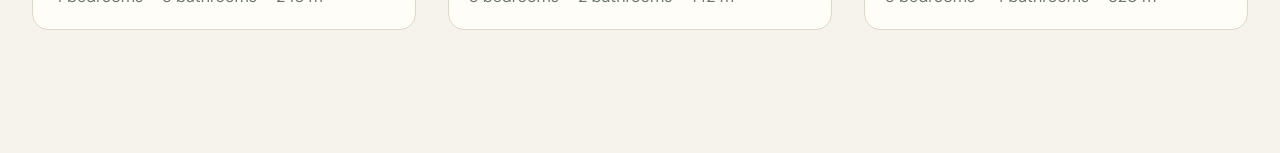
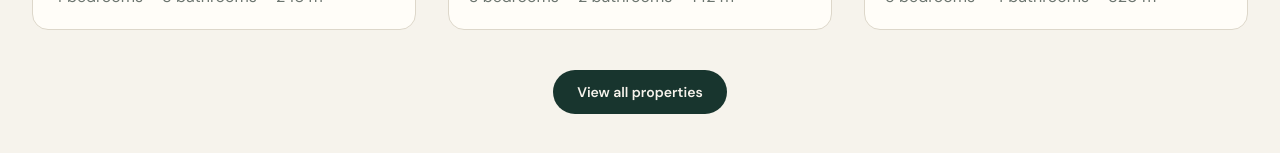
Before and after one commit to AndyBeable/casa-clara, a Next.js app: page / in a window 1280 px wide. Shown: the part 727-880 px from the top of the page. Before the commit the page ends 837 px from the top, so only its background shows below. Built offline with nearby package versions, Linux system fonts and the light colour scheme.

Commit message:
Updates site navigation

```diff
--- a/app/page.tsx
+++ b/app/page.tsx
@@ -1,7 +1,13 @@
 import PropertyGrid from "@/components/PropertyGrid/PropertyGrid";
 import { properties } from "@/data/properties";
+import Link from "next/link";
+
+const viewAllPropertiesClassName =
+  "inline-flex h-11 items-center justify-center rounded-full bg-foreground px-6 text-sm font-semibold text-background transition-opacity hover:opacity-90 focus-visible:outline-2 focus-visible:outline-offset-4 focus-visible:outline-accent";
 
 export default function Home() {
+  const featuredProperties = properties.slice(0, 3);
+
   return (
     <main className="px-6 py-16 sm:py-20 lg:px-8">
       <div className="mx-auto max-w-7xl">
@@ -20,7 +26,12 @@ export default function Home() {
           </p>
         </header>
 
-        <PropertyGrid properties={properties} />
+        <PropertyGrid properties={featuredProperties} />
+        <div className="mt-10 flex justify-center">
+          <Link href="/properties" className={viewAllPropertiesClassName}>
+            View all properties
+          </Link>
+        </div>
       </div>
     </main>
   );
--- a/app/properties/[slug]/page.tsx
+++ b/app/properties/[slug]/page.tsx
@@ -34,6 +34,7 @@ export default async function PropertyPage({
 }: PageProps<"/properties/[slug]">) {
   const { slug } = await params;
   const property = getPropertyBySlug(slug);
+  const propertiesUrl = "/properties";
 
   if (!property) {
     notFound();
@@ -66,7 +67,7 @@ export default async function PropertyPage({
     <main className="px-6 py-8 sm:py-12 lg:px-8">
       <div className="mx-auto max-w-7xl">
         <Link
-          href="/"
+          href={propertiesUrl}
           className="mb-6 inline-flex text-xs font-semibold tracking-[0.18em] text-foreground uppercase transition-colors hover:text-accent focus-visible:rounded-sm focus-visible:outline-2 focus-visible:outline-offset-4 focus-visible:outline-accent"
         >
           ← Back to properties
```
